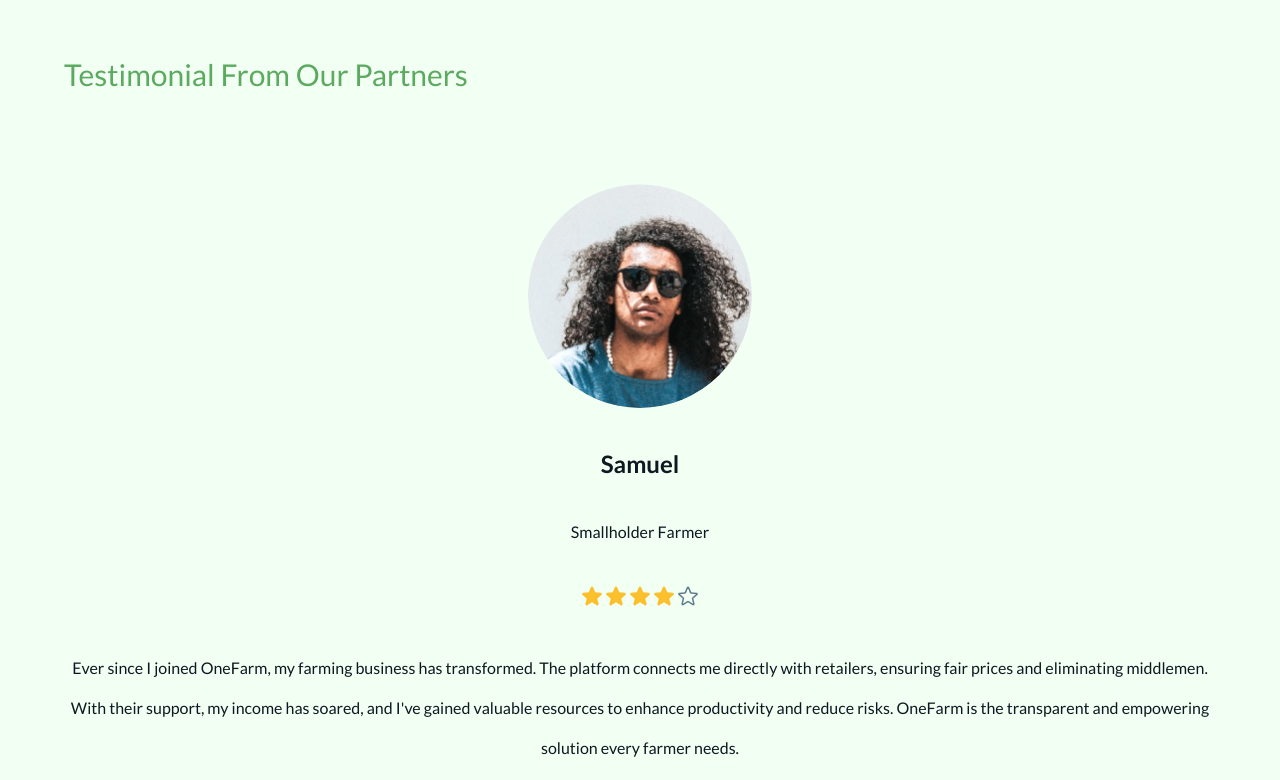
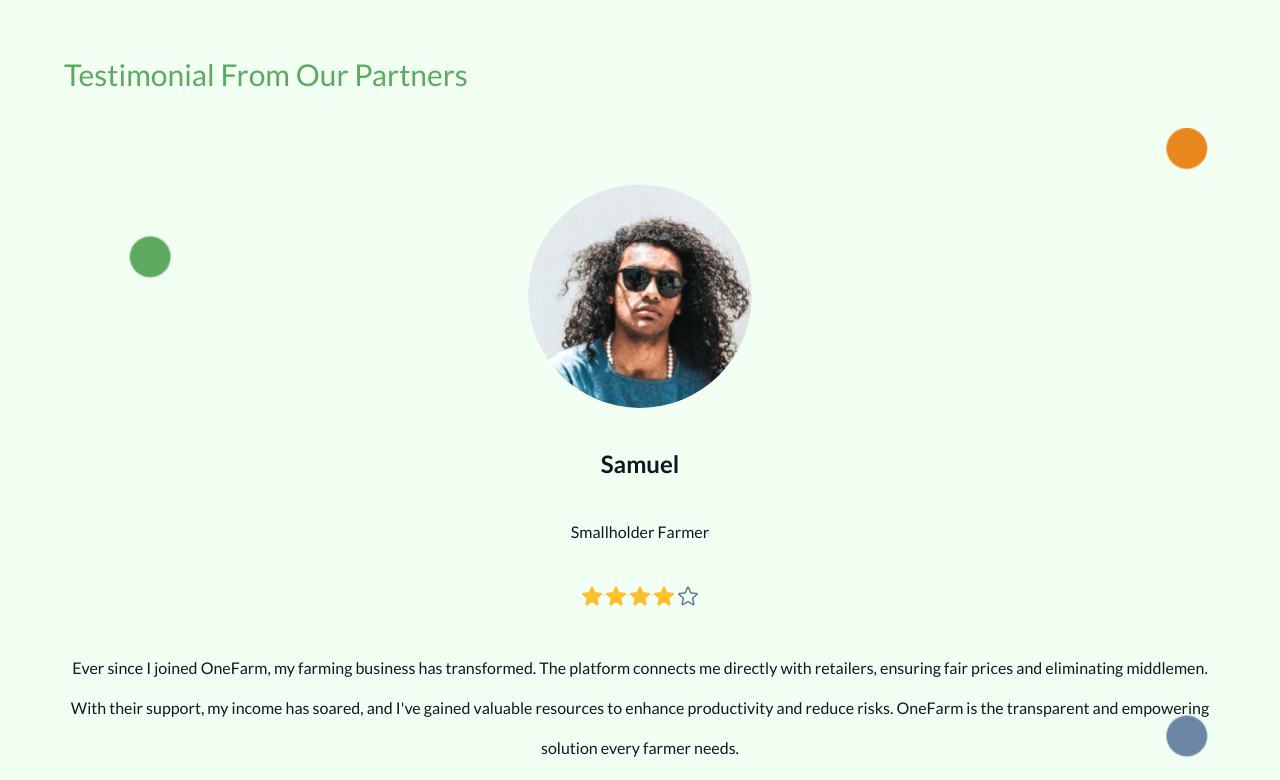
Before and after one commit to OneFarmTech/FE, a React (Vite) app: page / in a window 1280 px wide. Shown: the part 4540-5320 px from the top of the page. Built offline with nearby package versions, Linux system fonts and the light colour scheme.

Commit message:
Fix testimonial background

```diff
--- a/src/components/TestimonialCard.jsx
+++ b/src/components/TestimonialCard.jsx
@@ -5,7 +5,7 @@ const TestimonialCard = (props) => {
   const { img, heading, desc, details } = props;
 
   return (
-    <article className="flex flex-col justify-center items-center py-14 gap-10">
+    <article className="flex flex-col justify-center items-center py-14 gap-10 bg-testimonialmobile md:bg-testimonialbg bg-no-repeat bg-contain bg-center">
       <div className="rounded-full overflow-hidden w-[224px] h-[224px]">
         <img src={img} alt="" />
       </div>
--- a/tailwind.config.js
+++ b/tailwind.config.js
@@ -38,6 +38,8 @@ export default withMT({
         'headline': "url('../images/bg1.png')",
         'backone': "url('../images/bg2.png')",
         'backtwo': "url('../images/bg3.png')",
+        'testimonialbg': "url('../images/testimonialbg.png')",
+        'testimonialmobile': "url('../images/testimonialmobile.png')",
       },
       keyframes: {
         slide: {
```
Also changed, not shown: src/assets/images/testimonialbg.png (added), src/assets/images/testimonialmobile.png (added).
